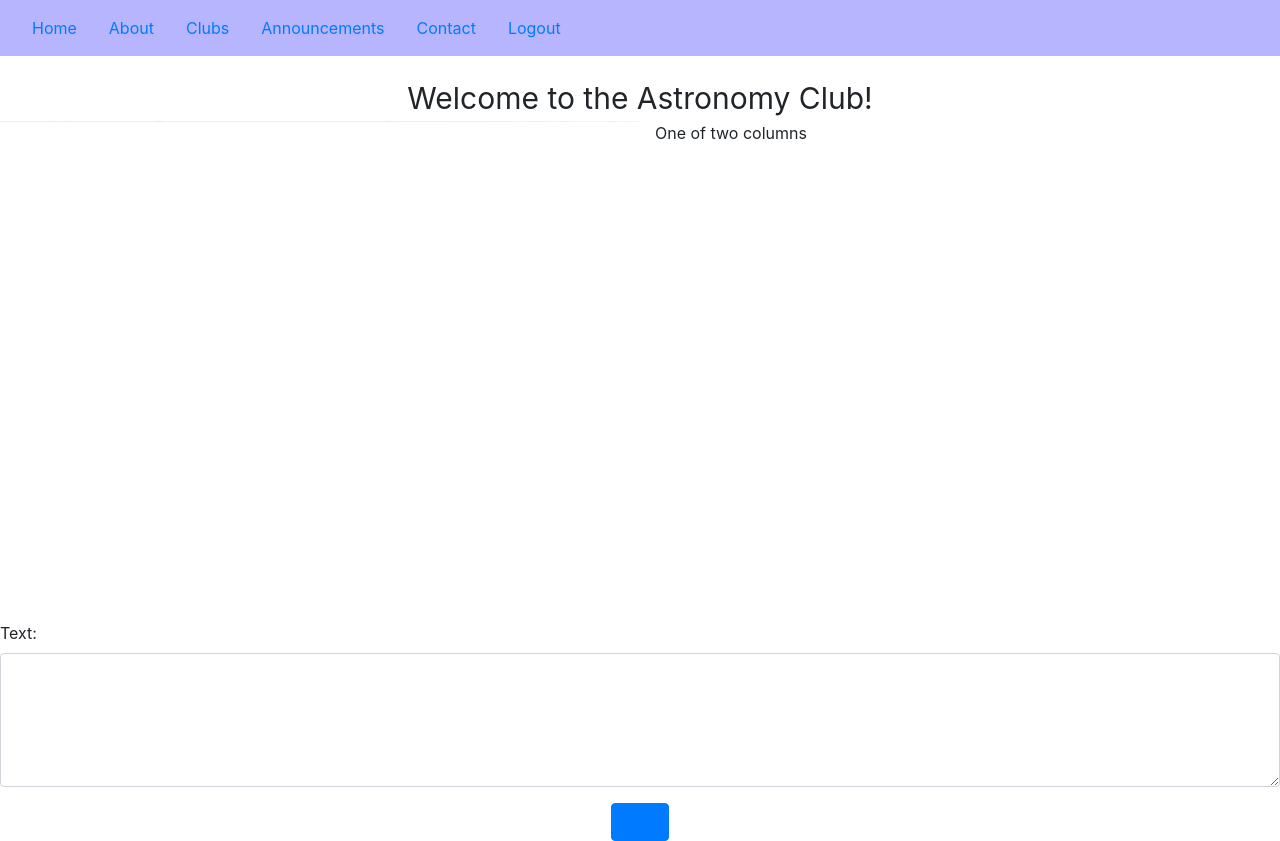
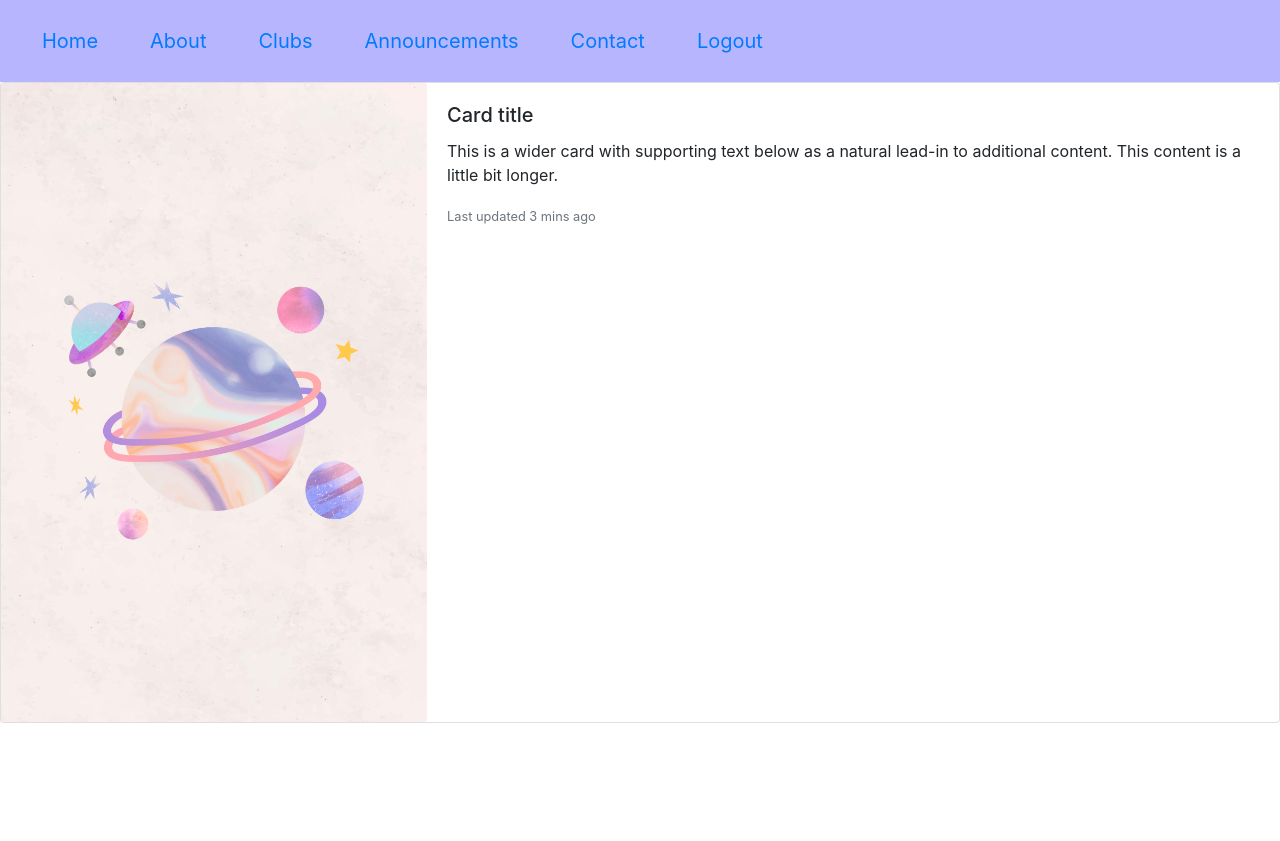
Before and after one commit to sree1532002/codher_hackathon, a PHP site: page /club1.php in a window 1280 px wide. After the commit the page ends 723 px from the top, so only its background shows below. Run offline with PHP 8.4, Linux system fonts and the light colour scheme; some libraries are stand-ins or nearby versions.

Commit message:
club1 ...

```diff
--- a/club1.php
+++ b/club1.php
@@ -44,7 +44,7 @@
         </ul>
       </div>
   </div>
-  <div class = "welcome">Welcome to the Astronomy Club!</div>
+  <!--<div class = "welcome">Welcome to the Astronomy Club!</div>
   <div class="container-fluid grid">
   <div class="row">
     <div class="col-md-6 gridimg">
@@ -59,5 +59,20 @@
   <textarea class="form-control" rows="5" id="comment"></textarea>
   </div>
   <div class = "logbtn col-md-12 text-center"><button type="submit" class="btn btn-primary" name = "login"><a href="">Link</a></button></div>
+ -->
+  <div class="card mb-3" style="max-width: 100%;">
+  <div class="row no-gutters">
+    <div class="col-md-4">
+      <img src="Images/galaxy.jpg" class="card-img" alt="...">
+    </div>
+    <div class="col-md-8">
+      <div class="card-body">
+        <h5 class="card-title">Card title</h5>
+        <p class="card-text">This is a wider card with supporting text below as a natural lead-in to additional content. This content is a little bit longer.</p>
+        <p class="card-text"><small class="text-muted">Last updated 3 mins ago</small></p>
+      </div>
+    </div>
+  </div>
+</div>
   </body>
   </html>
--- a/clubs.css
+++ b/clubs.css
@@ -5,7 +5,6 @@
     padding-top: 20px;
 }
 .gridimg {
-    background-image: url("Images/galaxy.jpg");
     background-size: cover;
     background-repeat: no-repeat;
     height: 100%;
@@ -14,3 +13,21 @@
 .grid {
     height: 500px;
 }
+
+.about{
+padding: 30px;
+font-size: x-large;
+}
+#item{
+    margin: 10px;
+    border-radius: 10px;
+    font-size: 20px;
+  }
+  #item:hover, #item:active {
+    background-color: #b8b5ff;
+    color: #7868e6;
+    padding: 14px 25px;
+    text-align: center;
+    text-decoration: none;
+    display: inline-block;
+  }
```
